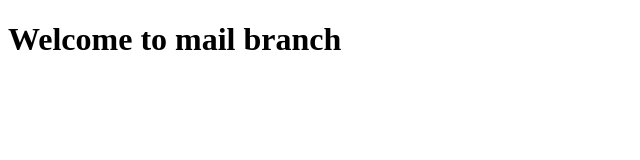
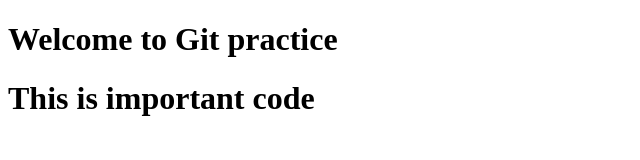
Before and after one commit to nurulamin092/modan-javascript, a plain HTML site: page js/index.html in a window 1280 px wide. Shown: the whole page, without its empty margins (0-640 px from the left). Drawn offline with Linux system fonts and the light colour scheme.

Commit message:
new h1 tap added

```diff
--- a/js/index.html
+++ b/js/index.html
@@ -9,7 +9,8 @@
 </head>
 
 <body>
-    <h1>Welcome to mail branch</h1>
+    <h1>Welcome to Git practice</h1>
+    <h1>This is important code</h1>
 
 </body>
 
```
